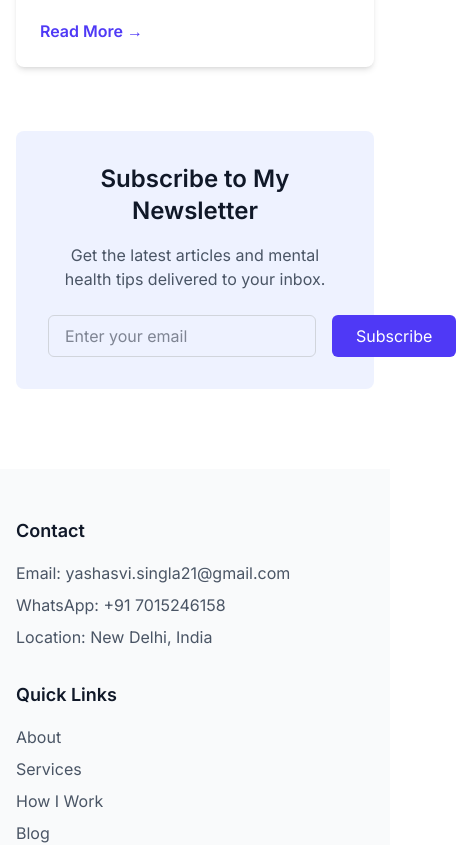
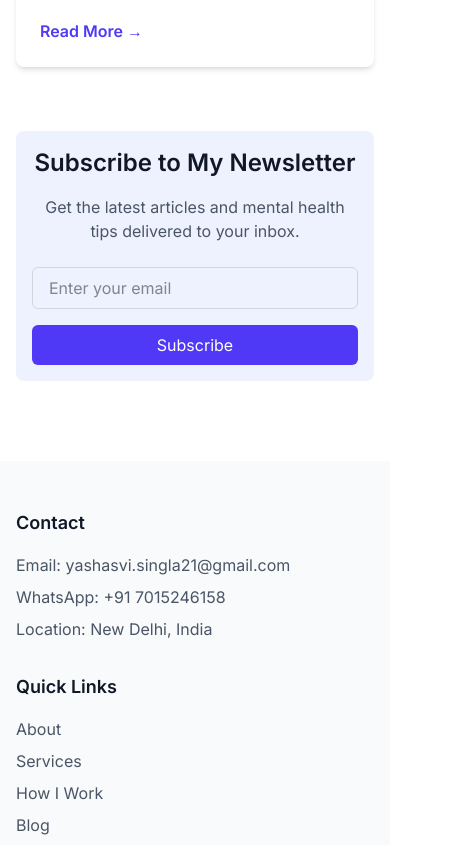
Before and after one commit to mepiyush2000/yashaweb, a Next.js app: page /blog in a window 390 px wide. Shown: the part 6701-7546 px from the top of the page, 456 px wide, since content can reach past the window. Built offline with nearby package versions, Linux system fonts and the light colour scheme.

Commit message:
horizontal scroll controlled

```diff
--- a/src/app/blog/page.tsx
+++ b/src/app/blog/page.tsx
@@ -6,7 +6,7 @@ export default function Blog() {
   const featuredPost = blogPosts[0];
 
   return (
-    <div className="max-w-7xl mx-auto px-4 sm:px-6 lg:px-8 py-20">
+    <div className="max-w-7xl mx-auto px-4 sm:px-6 lg:px-8 py-20 overflow-x-hidden">
       {/* Hero Section */}
       <div className="text-center mb-16">
         <h1 className="text-4xl font-bold text-gray-800 dark:text-gray-200 mb-4">Blog</h1>
@@ -82,7 +82,7 @@ export default function Blog() {
       </div>
 
       {/* Newsletter Section */}
-      <div className="mt-16 bg-indigo-50 rounded-lg p-8 text-center">
+      <div className="mt-16 bg-indigo-50 rounded-lg p-4 sm:p-8 text-center">
         <h2 className="text-2xl font-semibold text-gray-900 mb-4">
           Subscribe to My Newsletter
         </h2>
@@ -90,15 +90,15 @@ export default function Blog() {
           Get the latest articles and mental health tips delivered to your inbox.
         </p>
         <form className="max-w-md mx-auto">
-          <div className="flex gap-4">
+          <div className="flex flex-col sm:flex-row gap-4">
             <input
               type="email"
               placeholder="Enter your email"
-              className="flex-1 px-4 py-2 rounded-md border border-gray-300 focus:outline-none focus:ring-2 focus:ring-indigo-500 text-gray-900"
+              className="w-full px-4 py-2 rounded-md border border-gray-300 focus:outline-none focus:ring-2 focus:ring-indigo-500 text-gray-900"
             />
             <button
               type="submit"
-              className="bg-indigo-600 text-white px-6 py-2 rounded-md hover:bg-indigo-700 transition-colors"
+              className="w-full sm:w-auto bg-indigo-600 text-white px-6 py-2 rounded-md hover:bg-indigo-700 transition-colors"
             >
               Subscribe
             </button>
```
